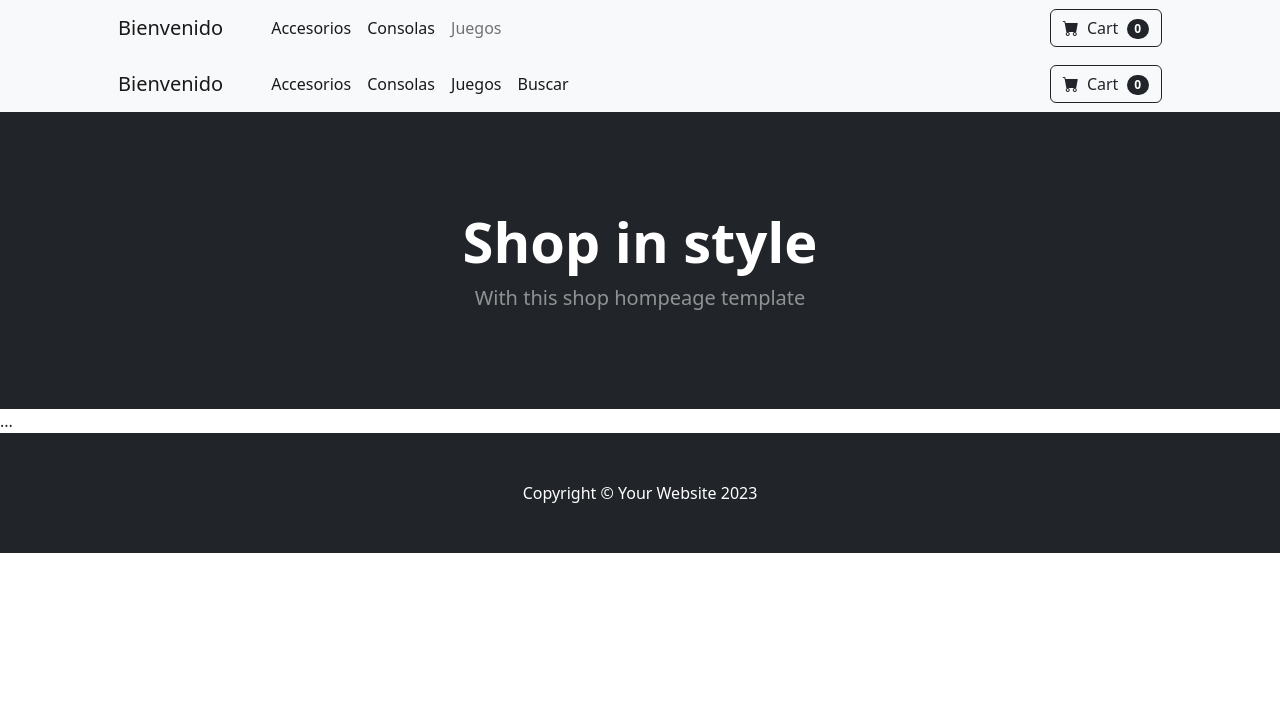
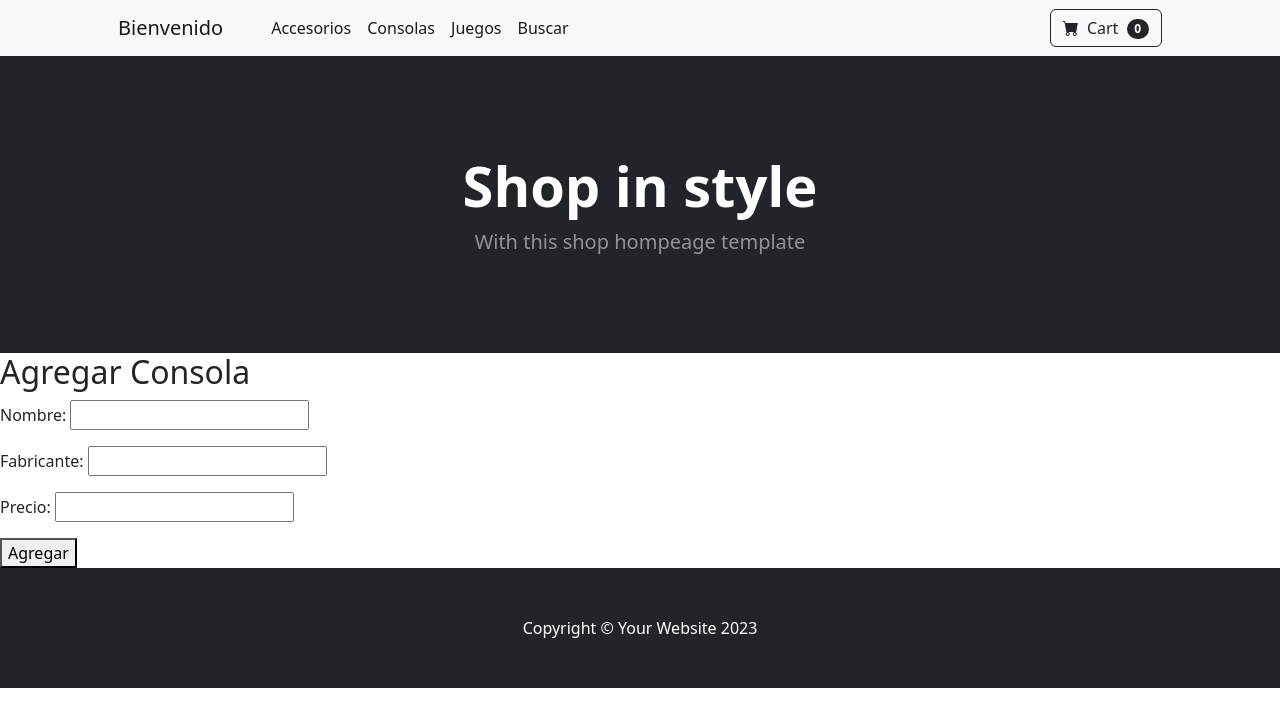
Before and after one commit to genji015/pagina-juegos, a Django app: page /tienda/agregar_consola/ in a window 1280 px wide. Shown: the top 727 px of the page. Run offline with Django 4.2, Linux system fonts and the light colour scheme; some libraries are stand-ins or nearby versions.

Commit message:
3er commit

```diff
--- a/tienda_videojuegos/tienda/templates/tienda/agregar_consola.html
+++ b/tienda_videojuegos/tienda/templates/tienda/agregar_consola.html
@@ -1,5 +1,10 @@
 {% extends "tienda/base.html"%}
 {% load static %}
 {% block main %}
-...
+<h2>Agregar Consola</h2>
+<form method="post">
+    {% csrf_token %}
+    {{ form.as_p }}
+    <button type="submit">Agregar</button>
+</form>
 {% endblock main %}
--- a/tienda_videojuegos/tienda/templates/tienda/base.html
+++ b/tienda_videojuegos/tienda/templates/tienda/base.html
@@ -1,6 +1,7 @@
 <!DOCTYPE html>
 {% load static %}
 <html lang="en">
+
 <head>
   <meta charset="utf-8" />
   <meta name="viewport" content="width=device-width, initial-scale=1, shrink-to-fit=no" />
@@ -14,43 +15,25 @@
   <!-- Core theme CSS (includes Bootstrap)-->
   <link href="{% static 'tienda/css/styles.css'%}" rel="stylesheet" />
 </head>
+
 <body>
   <!-- Navigation-->
   <nav class="navbar navbar-expand-lg navbar-light bg-light">
     <div class="container px-4 px-lg-5">
       <a class="navbar-brand" href="#!">Bienvenido</a>
-                <button class="navbar-toggler" type="button" data-bs-toggle="collapse" data-bs-target="#navbarSupportedContent" aria-controls="navbarSupportedContent" aria-expanded="false" aria-label="Toggle navigation"><span class="navbar-toggler-icon"></span></button>
+      <button class="navbar-toggler" type="button" data-bs-toggle="collapse" data-bs-target="#navbarSupportedContent"
+        aria-controls="navbarSupportedContent" aria-expanded="false" aria-label="Toggle navigation"><span
+          class="navbar-toggler-icon"></span></button>
       <div class="collapse navbar-collapse" id="navbarSupportedContent">
         <ul class="navbar-nav me-auto mb-2 mb-lg-0 ms-lg-4">
-                        <li class="nav-item"><a class="nav-link active" aria-current="page" href="#!">Accesorios</a></li>
-                        <li class="nav-item"><a class="nav-link active" aria-current="page" href="#!">Consolas</a></li>
-                        <li class="nav-item"><a class="nav-link" href="#!">Juegos</a></li>
-                        <li class="nav-item dropdown">
-                            </ul>
-                        </li>
-                    </ul>
-                    <form class="d-flex">
-                        <button class="btn btn-outline-dark" type="submit">
-                            <i class="bi-cart-fill me-1"></i>
-                            Cart
-                            <span class="badge bg-dark text-white ms-1 rounded-pill">0</span>
-                        </button>
-                    </form>
-                </div>
-            </div>
-        </nav><nav class="navbar navbar-expand-lg navbar-light bg-light">
-            <div class="container px-4 px-lg-5">
-                <a class="navbar-brand" href="#!">Bienvenido</a>
-                <button class="navbar-toggler" type="button" data-bs-toggle="collapse" data-bs-target="#navbarSupportedContent" aria-controls="navbarSupportedContent" aria-expanded="false" aria-label="Toggle navigation"><span class="navbar-toggler-icon"></span></button>
-                <div class="collapse navbar-collapse" id="navbarSupportedContent">
-                    <ul class="navbar-nav me-auto mb-2 mb-lg-0 ms-lg-4">
-                        <li class="nav-item"><a class="nav-link active" aria-current="page" href="{% url 'agregar_accesorio' %}">Accesorios</a></li>
-                        <li class="nav-item"><a class="nav-link active" aria-current="page" href="{% url 'agregar_consola' %}">Consolas</a></li>
-                        <li class="nav-item"><a class="nav-link active" aria-current="page" href="{% url 'agregar_videojuego' %}">Juegos</a></li>
+          <li class="nav-item"><a class="nav-link active" aria-current="page"
+              href="{% url 'agregar_accesorio' %}">Accesorios</a></li>
+          <li class="nav-item"><a class="nav-link active" aria-current="page"
+              href="{% url 'agregar_consola' %}">Consolas</a></li>
+          <li class="nav-item"><a class="nav-link active" aria-current="page"
+              href="{% url 'agregar_videojuego' %}">Juegos</a></li>
           <li class="nav-item"><a class="nav-link active" aria-current="page" href="{% url 'buscar' %}">Buscar</a></li>
           <li class="nav-item dropdown">
-                            </ul>
-                        </li>
         </ul>
         <form class="d-flex">
           <button class="btn btn-outline-dark" type="submit">
@@ -78,11 +61,14 @@
 
   <!-- Footer-->
   <footer class="py-5 bg-dark">
-            <div class="container"><p class="m-0 text-center text-white">Copyright &copy; Your Website 2023</p></div>
+    <div class="container">
+      <p class="m-0 text-center text-white">Copyright &copy; Your Website 2023</p>
+    </div>
   </footer>
   <!-- Bootstrap core JS-->
   <script src="https://cdn.jsdelivr.net/npm/bootstrap@5.2.3/dist/js/bootstrap.bundle.min.js"></script>
   <!-- Core theme JS-->
   <script src="js/scripts.js"></script>
 </body>
+
 </html>
--- a/tienda_videojuegos/tienda/views.py
+++ b/tienda_videojuegos/tienda/views.py
@@ -1,5 +1,3 @@
-from django.shortcuts import render
-
 from django.shortcuts import render, redirect
 from .forms import VideojuegoForm, ConsolaForm, AccesorioForm
 from .models import Videojuego, Consola, Accesorio
@@ -38,15 +36,20 @@ def agregar_accesorio(request):
     return render(request, 'tienda/agregar_accesorio.html', {'form': form})
 
 def buscar(request):
-    if request.method == 'GET':
-        query = request.GET.get('q')
+    query = request.GET.get('q')
+    if query:
         resultados_videojuegos = Videojuego.objects.filter(nombre__icontains=query)
         resultados_consolas = Consola.objects.filter(nombre__icontains=query)
         resultados_accesorios = Accesorio.objects.filter(nombre__icontains=query)
-        return render(request, 'tienda/buscar.html', {
-            'resultados_videojuegos': resultados_videojuegos,
-            'resultados_consolas': resultados_consolas,
-            'resultados_accesorios': resultados_accesorios,
-        })
-    return render(request, 'tienda/buscar.html')
+    else:
+        resultados_videojuegos = []
+        resultados_consolas = []
+        resultados_accesorios = []
+
+    return render(request, 'tienda/buscar.html', {
+        'resultados_videojuegos': resultados_videojuegos,
+        'resultados_consolas': resultados_consolas,
+        'resultados_accesorios': resultados_accesorios,
+    })
+
 # Create your views here.
```
Also changed, not shown: tienda_videojuegos/tienda/templates/tienda/agregar_accesorio.html (+8 -1 lines), tienda_videojuegos/tienda/templates/tienda/agregar_videojuego.html (+8 -1 lines), tienda_videojuegos/tienda/templates/tienda/buscar.html (+35 -1 lines), tienda_videojuegos/db.sqlite3, tienda_videojuegos/tienda/models.py (line endings or trailing spaces). Lines whose indentation alone changed are shown as unchanged.
